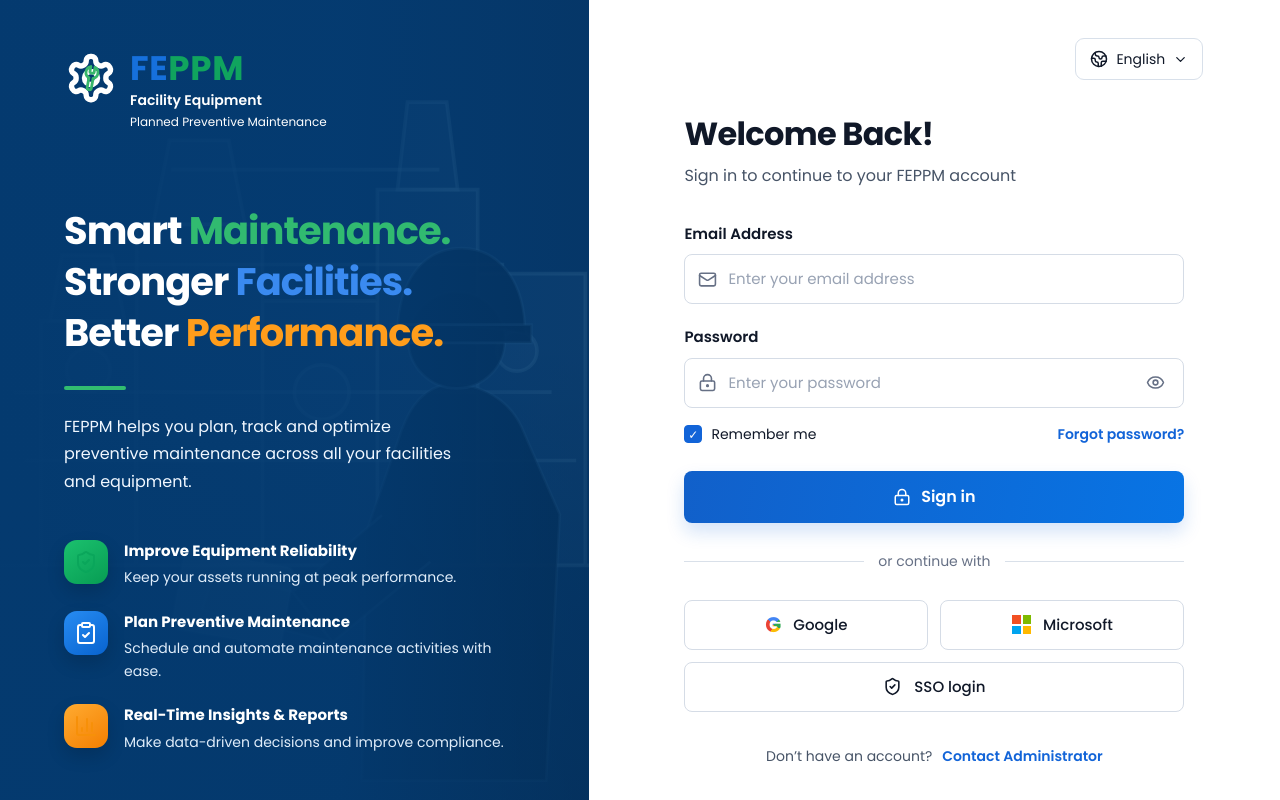
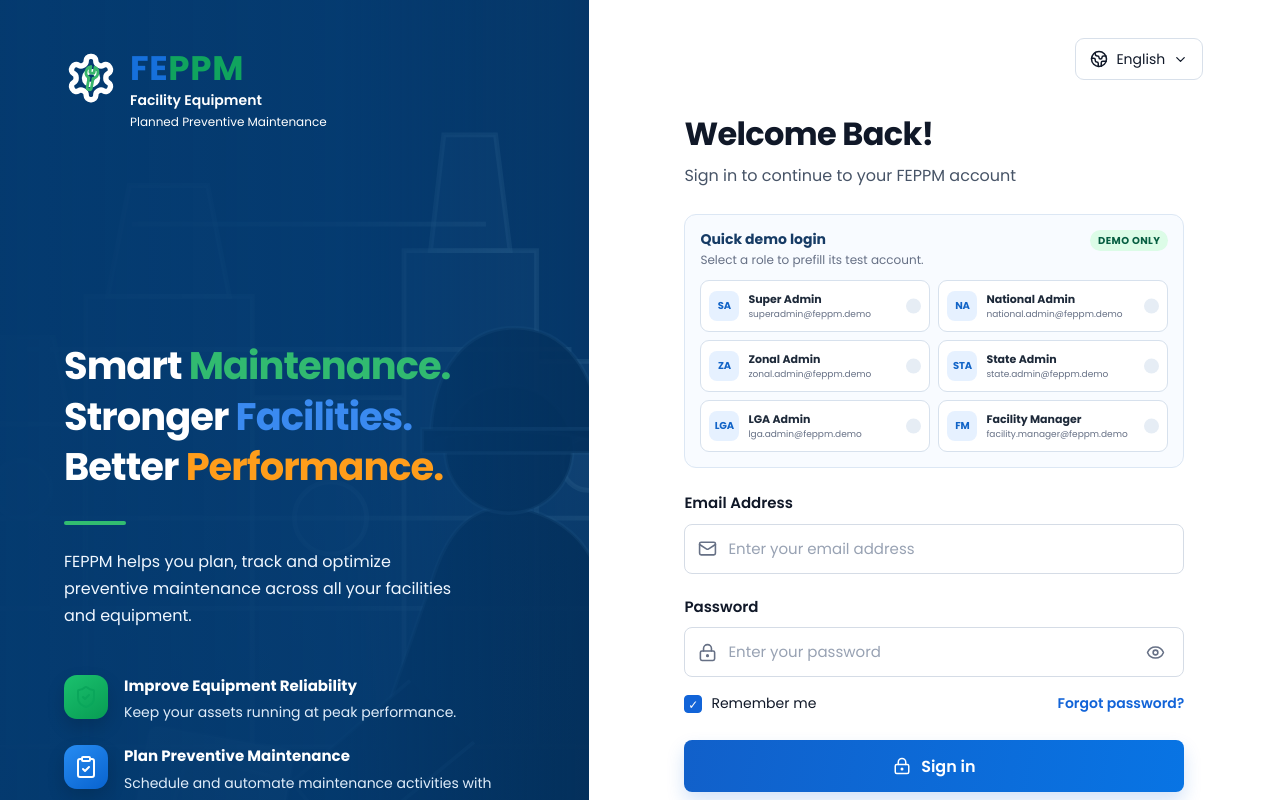
Before and after one commit to vicsystems55/feppm-frontend, a Vue app: page /login in a window 1280 px wide. Shown: the top 800 px of the page. Built offline with nearby package versions, Linux system fonts and the light colour scheme; no server answers.

Commit message:
database update

```diff
--- a/src/views/LoginView.vue
+++ b/src/views/LoginView.vue
@@ -25,6 +25,24 @@ const email = ref('');
 const password = ref('');
 const errorMessage = ref('');
 const submitting = ref(false);
+const selectedDemoRole = ref('');
+
+const demoPassword = import.meta.env.VITE_DEMO_USER_PASSWORD ?? 'Demo@FEPPM2026';
+const demoAccounts = [
+  { role: 'SUPER_ADMIN', label: 'Super Admin', shortLabel: 'SA', email: 'superadmin@feppm.demo' },
+  { role: 'NATIONAL_ADMIN', label: 'National Admin', shortLabel: 'NA', email: 'national.admin@feppm.demo' },
+  { role: 'ZONAL_ADMIN', label: 'Zonal Admin', shortLabel: 'ZA', email: 'zonal.admin@feppm.demo' },
+  { role: 'STATE_ADMIN', label: 'State Admin', shortLabel: 'STA', email: 'state.admin@feppm.demo' },
+  { role: 'LGA_ADMIN', label: 'LGA Admin', shortLabel: 'LGA', email: 'lga.admin@feppm.demo' },
+  { role: 'FACILITY_MANAGER', label: 'Facility Manager', shortLabel: 'FM', email: 'facility.manager@feppm.demo' },
+];
+
+function selectDemoAccount(account) {
+  selectedDemoRole.value = account.role;
+  email.value = account.email;
+  password.value = demoPassword;
+  errorMessage.value = '';
+}
 
 async function submitLogin() {
   errorMessage.value = '';
@@ -107,13 +125,43 @@ async function submitLogin() {
             <p>Sign in to continue to your FEPPM account</p>
           </div>
 
+          <section class="demo-login" aria-labelledby="demo-login-title">
+            <div class="demo-login-heading">
+              <div>
+                <h3 id="demo-login-title">Quick demo login</h3>
+                <p>Select a role to prefill its test account.</p>
+              </div>
+              <span>Demo only</span>
+            </div>
+
+            <div class="demo-role-grid">
+              <button
+                v-for="account in demoAccounts"
+                :key="account.role"
+                class="demo-role-card"
+                :class="{ selected: selectedDemoRole === account.role }"
+                type="button"
+                :aria-pressed="selectedDemoRole === account.role"
+                :disabled="submitting"
+                @click="selectDemoAccount(account)"
+              >
+                <span class="demo-role-mark">{{ account.shortLabel }}</span>
+                <span class="demo-role-copy">
+                  <strong>{{ account.label }}</strong>
+                  <small>{{ account.email }}</small>
+                </span>
+                <span class="demo-role-check" aria-hidden="true">✓</span>
+              </button>
+            </div>
+          </section>
+
           <form class="login-form" @submit.prevent="submitLogin">
             <p v-if="errorMessage" class="login-error" role="alert" aria-live="polite">{{ errorMessage }}</p>
             <label class="form-field">
               <span>Email address</span>
               <span class="input-wrap">
                 <Mail :size="19" />
-                <input v-model.trim="email" type="email" autocomplete="email" placeholder="Enter your email address" :disabled="submitting" required />
+                <input v-model.trim="email" type="email" autocomplete="email" placeholder="Enter your email address" :disabled="submitting" required @input="selectedDemoRole = ''" />
               </span>
             </label>
 
@@ -121,7 +169,7 @@ async function submitLogin() {
               <span>Password</span>
               <span class="input-wrap">
                 <LockKeyhole :size="19" />
-                <input v-model="password" :type="passwordVisible ? 'text' : 'password'" autocomplete="current-password" placeholder="Enter your password" :disabled="submitting" required />
+                <input v-model="password" :type="passwordVisible ? 'text' : 'password'" autocomplete="current-password" placeholder="Enter your password" :disabled="submitting" required @input="selectedDemoRole = ''" />
                 <button type="button" :aria-label="passwordVisible ? 'Hide password' : 'Show password'" @click="passwordVisible = !passwordVisible">
                   <EyeOff v-if="passwordVisible" :size="19" />
                   <Eye v-else :size="19" />
@@ -192,7 +240,26 @@ async function submitLogin() {
 .login-form-wrap { width: min(500px, 100%); margin: auto; padding: 34px 0; }
 .login-heading h2 { margin: 0; color: #101828; font-size: 32px; font-weight: 700; letter-spacing: -.02em; line-height: 1.25; text-transform: capitalize; }
 .login-heading p { margin: 9px 0 0; color: #475467; font-size: 16px; line-height: 1.6; }
-.login-form { margin-top: 34px; }
+.demo-login { margin-top: 25px; padding: 15px; border: 1px solid #dce7f4; border-radius: 12px; background: #f8fbff; }
+.demo-login-heading { margin-bottom: 12px; display: flex; align-items: flex-start; justify-content: space-between; gap: 14px; }
+.demo-login-heading h3 { margin: 0; color: #163b65; font-size: 14px; font-weight: 700; line-height: 1.4; }
+.demo-login-heading p { margin: 2px 0 0; color: #667085; font-size: 12px; line-height: 1.4; }
+.demo-login-heading > span { padding: 4px 8px; flex: 0 0 auto; border-radius: 999px; color: #075e42; background: #dcfce7; font-size: 10px; font-weight: 700; letter-spacing: .04em; line-height: 1.3; text-transform: uppercase; }
+.demo-role-grid { display: grid; grid-template-columns: repeat(2, minmax(0, 1fr)); gap: 8px; }
+.demo-role-card { position: relative; min-width: 0; min-height: 52px; padding: 8px 25px 8px 8px; display: flex; align-items: center; gap: 9px; overflow: hidden; border: 1px solid #d7e1ed; border-radius: 9px; color: #344054; background: #fff; text-align: left; cursor: pointer; transition: border-color .18s, box-shadow .18s, transform .18s, background .18s; }
+.demo-role-card:hover { border-color: #78aee9; background: #fafdff; transform: translateY(-1px); }
+.demo-role-card:focus-visible { outline: 3px solid rgba(22,112,220,.2); outline-offset: 1px; }
+.demo-role-card.selected { border-color: #1670dc; background: #eef6ff; box-shadow: 0 0 0 2px rgba(22,112,220,.1); }
+.demo-role-card:disabled { cursor: wait; opacity: .65; transform: none; }
+.demo-role-mark { width: 30px; height: 30px; display: grid; flex: 0 0 30px; place-items: center; border-radius: 8px; color: #1264c7; background: #e6f1ff; font-size: 10px; font-weight: 800; letter-spacing: -.02em; }
+.demo-role-card.selected .demo-role-mark { color: #fff; background: #126bd3; }
+.demo-role-copy { min-width: 0; display: block; }
+.demo-role-copy strong, .demo-role-copy small { display: block; overflow: hidden; text-overflow: ellipsis; white-space: nowrap; }
+.demo-role-copy strong { color: #1d2939; font-size: 11px; font-weight: 700; line-height: 1.35; }
+.demo-role-copy small { margin-top: 2px; color: #667085; font-size: 9px; line-height: 1.3; }
+.demo-role-check { position: absolute; top: 50%; right: 8px; width: 15px; height: 15px; display: grid; place-items: center; border-radius: 50%; color: transparent; background: #e6edf5; font-size: 10px; font-weight: 800; transform: translateY(-50%); }
+.demo-role-card.selected .demo-role-check { color: #fff; background: #16a163; }
+.login-form { margin-top: 24px; }
 .login-error { margin: 0 0 18px; padding: 11px 13px; border: 1px solid #f4b4ad; border-radius: 8px; color: #b42318; background: #fff1f0; font-size: 13px; line-height: 1.5; }
 .form-field { display: block; margin-bottom: 22px; }.form-field > span:first-child { display: block; margin-bottom: 9px; color: #101828; font-size: 15px; font-weight: 600; line-height: 1.5; text-transform: capitalize; }
 .input-wrap { height: 50px; padding: 0 13px; display: flex; align-items: center; gap: 11px; border: 1px solid #d5dce6; border-radius: 8px; color: #667085; background: #fff; transition: border-color .2s, box-shadow .2s; }
@@ -226,6 +293,7 @@ async function submitLogin() {
   .login-panel-header { align-items: center; }.language-button span { display: none; }
   .login-form-wrap { padding: 48px 0 20px; }
   .login-heading { text-align: center; }.login-heading h2 { font-size: 28px; }.login-heading p { font-size: 14px; }
+  .demo-login { padding: 13px; text-align: left; }.demo-role-grid { grid-template-columns: 1fr; }
   .login-form { margin-top: 30px; }.form-field { margin-bottom: 20px; }.form-options { align-items: flex-start; }
   .provider-grid button { font-size: 0; gap: 0; }.provider-grid button > span { font-size: 21px; }
   .contact-admin { display: flex; flex-direction: column; gap: 5px; }.contact-admin a { margin: 0; }
@@ -233,6 +301,6 @@ async function submitLogin() {
 }
 
 @media (max-height: 780px) and (min-width: 901px) {
-  .login-card { min-height: 680px; }.story-benefits { margin-top: 28px; gap: 15px; }.login-form-wrap { padding: 20px 0; }.login-form { margin-top: 24px; }.form-field { margin-bottom: 16px; }.auth-divider { margin: 20px 0; }.contact-admin { margin-top: 22px; }
+  .login-card { min-height: 780px; }.story-benefits { margin-top: 28px; gap: 15px; }.login-form-wrap { padding: 20px 0; }.demo-login { margin-top: 18px; }.login-form { margin-top: 18px; }.form-field { margin-bottom: 14px; }.auth-divider { margin: 18px 0; }.contact-admin { margin-top: 20px; }
 }
 </style>
```
Also changed, not shown: 1 other file (tests, documents, lock files or other folders).
